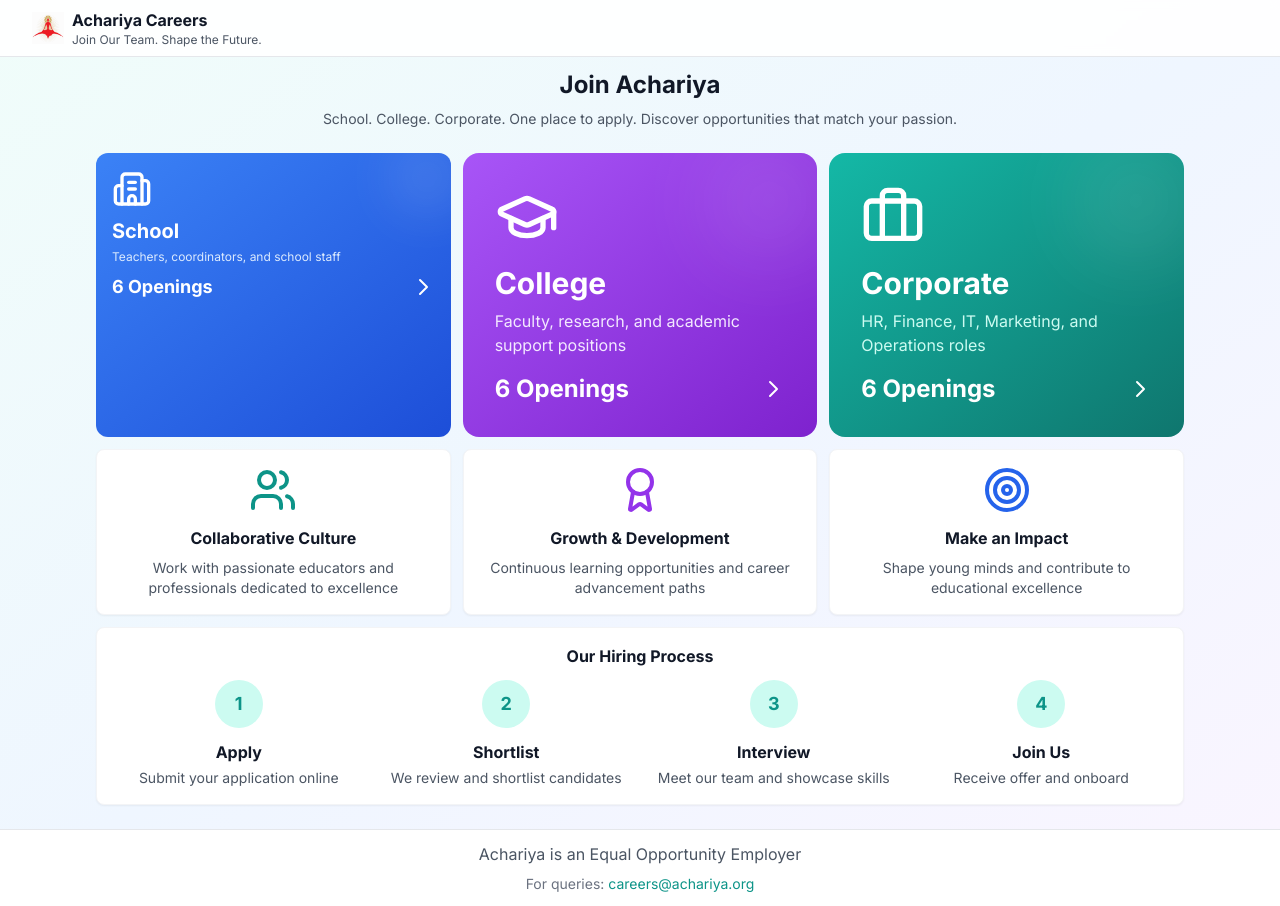
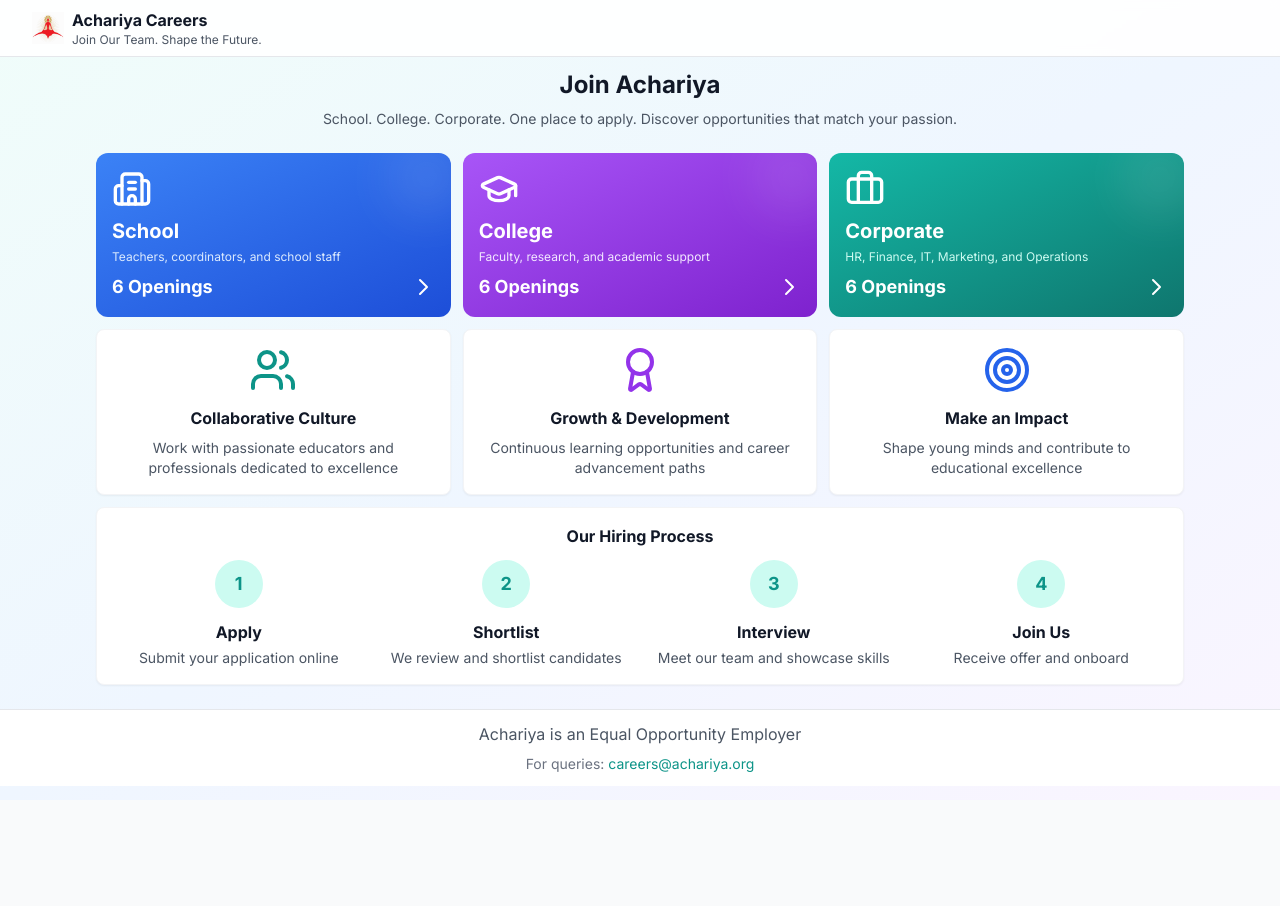
Before and after one commit to savinashshankar/achariyainternalportal002, a React (Vite) app in the folder careers-portal/: page / in a window 1280 px wide. After the commit the page ends 800 px from the top, so only its background shows below. Built offline with nearby package versions, Linux system fonts and the light colour scheme.

Commit message:
Make all category cards uniform - same compact size

```diff
--- a/careers-portal/src/pages/CareersHome.tsx
+++ b/careers-portal/src/pages/CareersHome.tsx
@@ -53,16 +53,16 @@
                     {/* College Card */}
                     <Link
                         to="/college"
-                        className="group relative overflow-hidden rounded-2xl bg-gradient-to-br from-purple-500 to-purple-700 p-8 text-white hover:shadow-2xl transition-all duration-300 hover:-translate-y-2"
+                        className="group relative overflow-hidden rounded-xl bg-gradient-to-br from-purple-500 to-purple-700 p-4 text-white hover:shadow-xl transition-all duration-300 hover:-translate-y-1"
                     >
-                        <div className="absolute top-0 right-0 -mt-4 -mr-4 w-32 h-32 bg-white/10 rounded-full blur-2xl group-hover:bg-white/20 transition-all"></div>
-                        <GraduationCap className="w-16 h-16 mb-4 relative z-10" />
-                        <h3 className="text-3xl font-bold mb-2 relative z-10">College</h3>
-                        <p className="text-purple-100 mb-4 relative z-10">
-                            Faculty, research, and academic support positions
+                        <div className="absolute top-0 right-0 -mt-4 -mr-4 w-20 h-20 bg-white/10 rounded-full blur-xl group-hover:bg-white/20 transition-all"></div>
+                        <GraduationCap className="w-10 h-10 mb-2 relative z-10" />
+                        <h3 className="text-xl font-bold mb-1 relative z-10">College</h3>
+                        <p className="text-purple-100 text-xs mb-2 relative z-10">
+                            Faculty, research, and academic support
                         </p>
                         <div className="flex items-center justify-between relative z-10">
-                            <span className="text-2xl font-bold">{getCategoryCount('College')} Openings</span>
+                            <span className="text-lg font-bold">{getCategoryCount('College')} Openings</span>
                             <svg className="w-6 h-6 group-hover:translate-x-2 transition-transform" fill="none" stroke="currentColor" viewBox="0 0 24 24">
                                 <path strokeLinecap="round" strokeLinejoin="round" strokeWidth={2} d="M9 5l7 7-7 7" />
                             </svg>
@@ -72,16 +72,16 @@
                     {/* Corporate Card */}
                     <Link
                         to="/corporate"
-                        className="group relative overflow-hidden rounded-2xl bg-gradient-to-br from-teal-500 to-teal-700 p-8 text-white hover:shadow-2xl transition-all duration-300 hover:-translate-y-2"
+                        className="group relative overflow-hidden rounded-xl bg-gradient-to-br from-teal-500 to-teal-700 p-4 text-white hover:shadow-xl transition-all duration-300 hover:-translate-y-1"
                     >
-                        <div className="absolute top-0 right-0 -mt-4 -mr-4 w-32 h-32 bg-white/10 rounded-full blur-2xl group-hover:bg-white/20 transition-all"></div>
-                        <Briefcase className="w-16 h-16 mb-4 relative z-10" />
-                        <h3 className="text-3xl font-bold mb-2 relative z-10">Corporate</h3>
-                        <p className="text-teal-100 mb-4 relative z-10">
-                            HR, Finance, IT, Marketing, and Operations roles
+                        <div className="absolute top-0 right-0 -mt-4 -mr-4 w-20 h-20 bg-white/10 rounded-full blur-xl group-hover:bg-white/20 transition-all"></div>
+                        <Briefcase className="w-10 h-10 mb-2 relative z-10" />
+                        <h3 className="text-xl font-bold mb-1 relative z-10">Corporate</h3>
+                        <p className="text-teal-100 text-xs mb-2 relative z-10">
+                            HR, Finance, IT, Marketing, and Operations
                         </p>
                         <div className="flex items-center justify-between relative z-10">
-                            <span className="text-2xl font-bold">{getCategoryCount('Corporate')} Openings</span>
+                            <span className="text-lg font-bold">{getCategoryCount('Corporate')} Openings</span>
                             <svg className="w-6 h-6 group-hover:translate-x-2 transition-transform" fill="none" stroke="currentColor" viewBox="0 0 24 24">
                                 <path strokeLinecap="round" strokeLinejoin="round" strokeWidth={2} d="M9 5l7 7-7 7" />
                             </svg>
```
